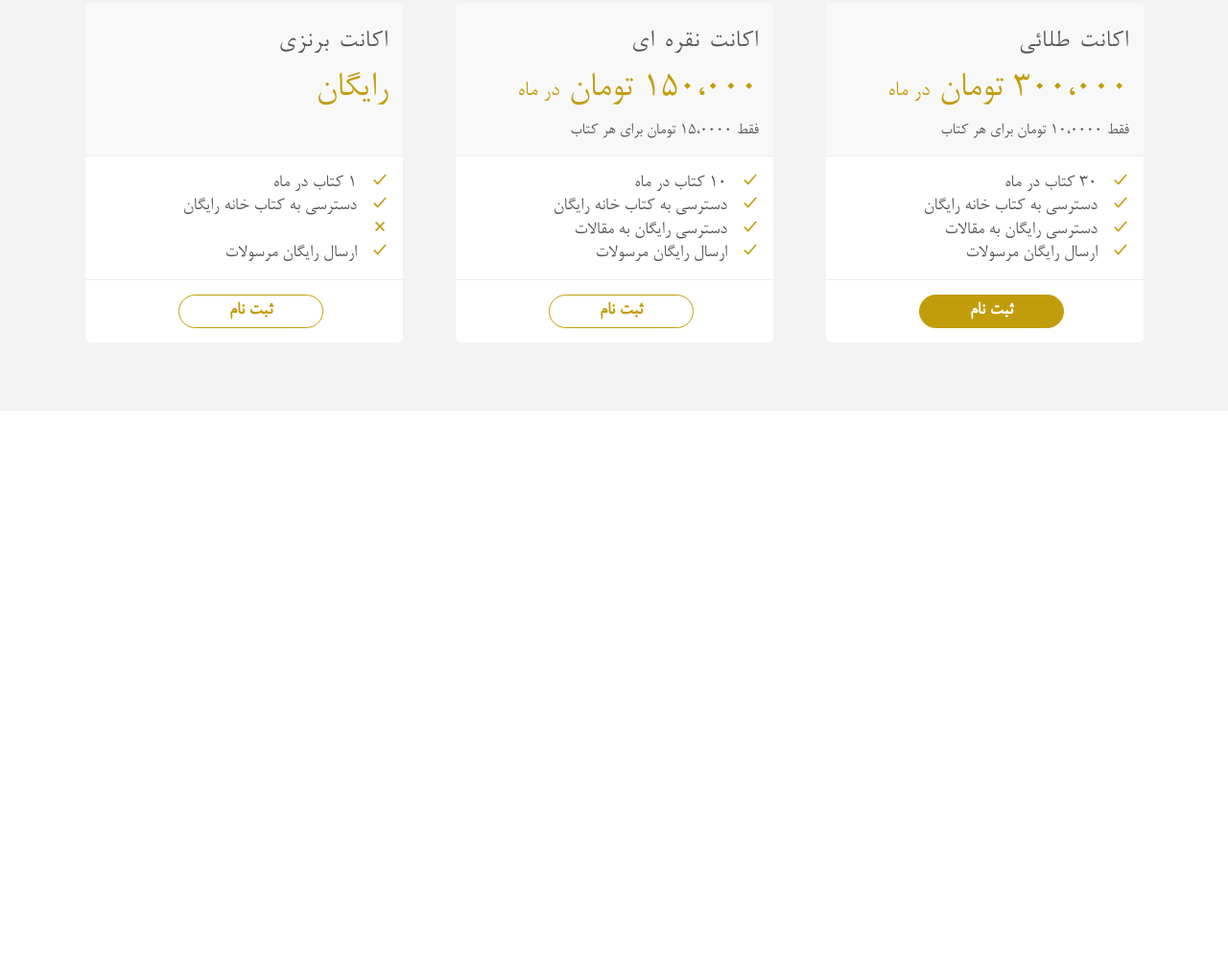
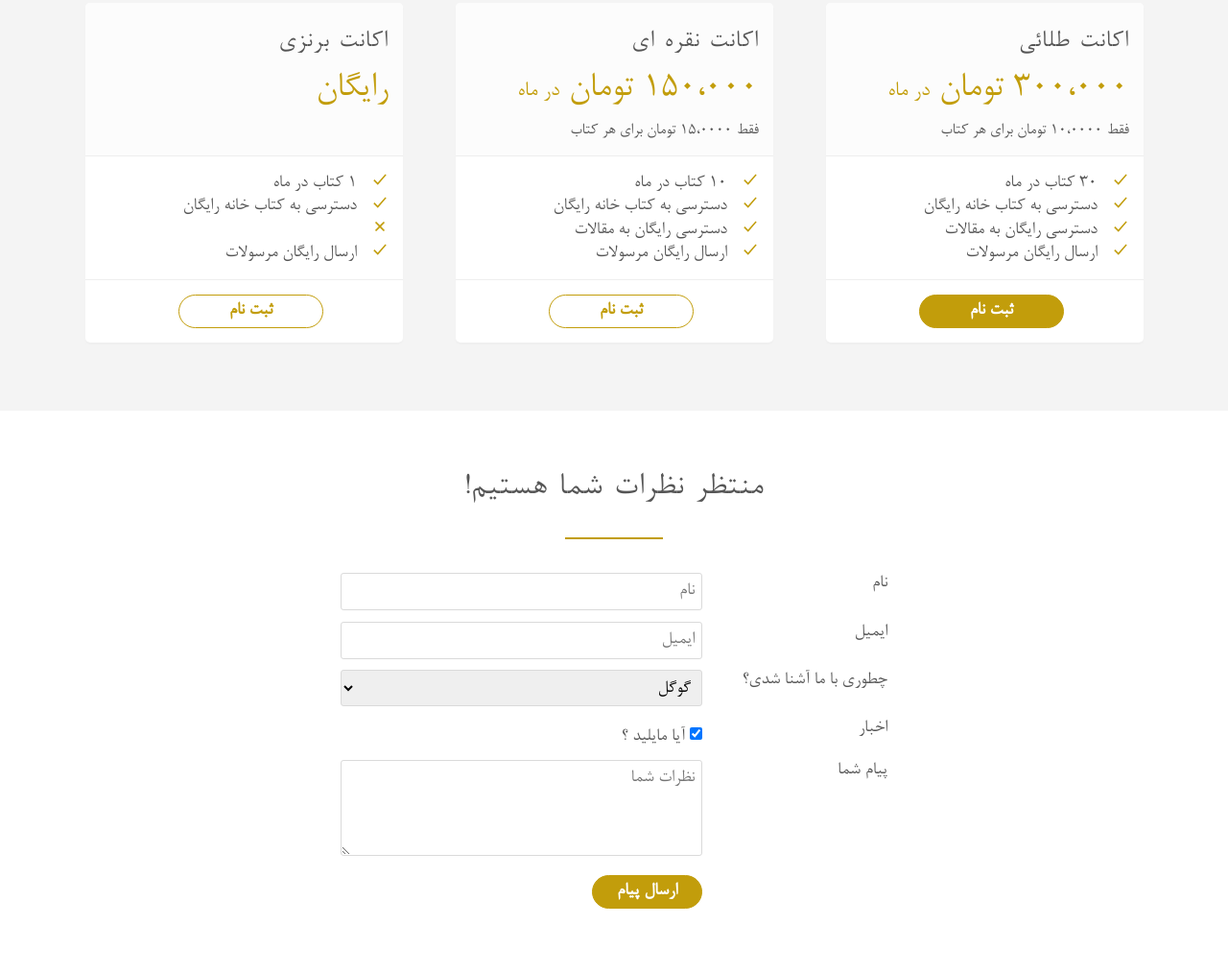
Before and after one commit to BKV15/mobile-book, a plain HTML site: page index.html in a window 1280 px wide. Shown: the part 4047-5060 px from the top of the page at 96% size. Before the commit the page ends 4475 px from the top, so only its background shows below. Drawn offline with nearby package versions, Linux system fonts and the light colour scheme.

Commit message:
added contact section and minor fix

```diff
--- a/index.html
+++ b/index.html
@@ -1,5 +1,6 @@
 <!DOCTYPE html>
 <html lang="en" dir="rtl">
+
 <head>
     <meta charset="UTF-8">
 
@@ -10,6 +11,7 @@
 
     <title>همراه کتاب</title>
 </head>
+
 <body>
     <header>
         <nav>
@@ -33,9 +35,11 @@
     <section class="section-features">
         <div class="row">
             <h2>بزرگترین کتاب خانه دیجیتال&mdash; در جیب شما</h2>
-            <p class="long-copy">پیدا کردن جدیدترین کتاب ها و مقالات روز دنیان همواره از جدی ترین مشکلات علاقه مندان به مطالعه
-                 و دانشجویان می باشد. همراه کتاب، کتاب خانه ای جامع از کتاب های ترجمه، مقالات و کتاب های انگلیسی را برای برطرف کردن
-                 تمام نیازهای تحقیقاتی و تفریحی شما ارائه می دهد.
+            <p class="long-copy">پیدا کردن جدیدترین کتاب ها و مقالات روز دنیان همواره از جدی ترین مشکلات علاقه مندان به
+                مطالعه
+                و دانشجویان می باشد. همراه کتاب، کتاب خانه ای جامع از کتاب های ترجمه، مقالات و کتاب های انگلیسی را برای
+                برطرف کردن
+                تمام نیازهای تحقیقاتی و تفریحی شما ارائه می دهد.
             </p>
         </div>
         <div class="row">
@@ -63,7 +67,8 @@
             <div class="col span_1_of_4 box">
                 <ion-icon class="icon-big" name="library-outline"></ion-icon>
                 <h3>نسخه فیزیکی</h3>
-                <p>هیچی مثل ورق زدن برگ های کتاب نمیشه. همراه کتاب هم از این موضوع غافل نیست و امکانات ویژه ای را برای شما فراهم دیده است.</p>
+                <p>هیچی مثل ورق زدن برگ های کتاب نمیشه. همراه کتاب هم از این موضوع غافل نیست و امکانات ویژه ای را برای
+                    شما فراهم دیده است.</p>
             </div>
         </div>
     </section>
@@ -137,7 +142,8 @@
                     <p>از کتاب خانه ی بدون محدودیت همراه کتاب لذت ببرید!</p>
                 </div>
                 <a class="download-icon" href="#"><img src="resources/img/download-app.svg" alt="app store icon"></a>
-                <a class="download-icon" href="#"><img src="resources/img/download-app-android.png" alt="google play icon"></a>
+                <a class="download-icon" href="#"><img src="resources/img/download-app-android.png"
+                        alt="google play icon"></a>
             </div>
         </div>
     </section>
@@ -160,7 +166,8 @@
                 </div>
                 <div class="library">
                     <ion-icon class="icon-small" name="logo-twitter"></ion-icon>
-                    <a href="https://twitter.com/amazon?ref_src=twsrc%5Egoogle%7Ctwcamp%5Eserp%7Ctwgr%5Eauthor">@amazon</a>
+                    <a
+                        href="https://twitter.com/amazon?ref_src=twsrc%5Egoogle%7Ctwcamp%5Eserp%7Ctwgr%5Eauthor">@amazon</a>
                 </div>
             </div>
             <div class="col span_1_of_4 box">
@@ -176,7 +183,8 @@
                 </div>
                 <div class="library">
                     <ion-icon class="icon-small" name="logo-twitter"></ion-icon>
-                    <a href="https://twitter.com/booksamillion?ref_src=twsrc%5Egoogle%7Ctwcamp%5Eserp%7Ctwgr%5Eauthor">@booksamillion</a>
+                    <a
+                        href="https://twitter.com/booksamillion?ref_src=twsrc%5Egoogle%7Ctwcamp%5Eserp%7Ctwgr%5Eauthor">@booksamillion</a>
                 </div>
             </div>
             <div class="col span_1_of_4 box">
@@ -187,7 +195,7 @@
                     بیش از 500 هزار کتاب
                 </div>
                 <div class="library">
-                    <ion-icon class="icon-small" name="chatbubbles-sharo"></ion-icon>
+                    <ion-icon class="icon-small" name="chatbubbles-sharp"></ion-icon>
                     2+ زبان دنیا
                 </div>
                 <div class="library">
@@ -208,7 +216,8 @@
                 </div>
                 <div class="library">
                     <ion-icon class="icon-small" name="logo-twitter"></ion-icon>
-                    <a href="https://twitter.com/Powells?ref_src=twsrc%5Egoogle%7Ctwcamp%5Eserp%7Ctwgr%5Eauthor">@powells</a>
+                    <a
+                        href="https://twitter.com/Powells?ref_src=twsrc%5Egoogle%7Ctwcamp%5Eserp%7Ctwgr%5Eauthor">@powells</a>
                 </div>
             </div>
         </div>
@@ -221,23 +230,29 @@
         <div class="row">
             <div class="col span_1_of_3">
                 <blockquote>
-                    زمانی که داشتم شرکتم را تاسیس می کردم همیشه به منابع کتابی زیادی احتیاج داشتم و بیشتر وفتم صرف گشت و گذار تو کتاب خانه هایی می گذشت که به
-                    هیچ وجه کامل نبودن. اما حالا دیگه نیازی نیست بره کوچکترین موضوع کلی وقت هدر بدم. به جاش خیلی راحت به یه جستجوی کوتاه به راحتی هرچه تمام تر
-                    منابع لازم پیدا میکنم.
+                    زمانی که در حال تاسیس شرکتم بودم، همیشه به منابع کتابی زیادی احتیاج داشتم و بیشتر وقتم صرف گشت و
+                    گذار در کتاب خانه هایی می گذشت که به
+                    هیچ وجه کامل نبودند. اما حالا دیگر نیازی نیست برای کوچکترین موضوع کلی وقت هدر دهم.در عوض حالا خیلی
+                    راحت با جستجویی کوتاه به راحتی هرچه تمام تر
+                    منابع لازم را پیدا میکنم.
                     <cite><img src="resources/img/bill.jfif" alt="bill gates">بیل دروازه</cite>
                 </blockquote>
             </div>
             <div class="col span_1_of_3">
                 <blockquote>
-                    همراه کتاب کار منو برای انجام تحقیقات و کار روی پروژه های علمی خیلی راحت کرده و ترجمه های تخصصی تیم همراه کتاب دیگه کابوس استفاده از
-                    کتاب های اورجینال رو از بین برده. دیگه لازم نیست کلی وقت بزارم و کتاب هایی که نمی فهمم به بدبختی مطالعه کنم.
+                    همراه کتاب کار منو برای انجام تحقیقات و کار روی پروژه های علمی خیلی راحت کرده و ترجمه های تخصصی تیم
+                    همراه کتاب دیگه کابوس استفاده از
+                    .کتاب های اورجینال رو از بین برده. دیگه لازم نیست کلی وقت بزارم و کتاب هایی که نمی فهمم به بدبختی
+                    مطالعه کنم.
                     <cite><img src="resources/img/albert.jfif" alt="bill gates">آلبرت باهوش</cite>
                 </blockquote>
             </div>
             <div class="col span_1_of_3">
                 <blockquote>
-                    رهبری یه انقلاب کار راحتی نیست. بهترین روش آگاهی دادن به مردمه و این مهم بدست نمیاد مگر با مطالعه. پس بهترین روش برای رهبری انقلاب
-                    آسان کردن دسترسی مردم به کتاب است. همراه کتاب با قیمت های بسیار مناسبش و البته دسترسی به تمامی منابع مهم دنیا یار و یاور هر رهبر انقلابی است.
+                    رهبری یه انقلاب کار راحتی نیست. بهترین روش آگاهی دادن به مردمه و این مهم بدست نمیاد مگر با مطالعه.
+                    پس بهترین روش برای رهبری انقلاب
+                    آسان کردن دسترسی مردم به کتاب است. همراه کتاب با قیمت های بسیار مناسبش و البته دسترسی به تمامی منابع
+                    مهم دنیا یار و یاور هر رهبر انقلابی است.
                     پس اگه شما هم دنبال تغییر دنیای دور و برتون هستید همین الان عضو همراه کتاب بشید.
                     <cite><img src="resources/img/cheguavara.jfif" alt="bill gates">چه! گوارا</cite>
                 </blockquote>
@@ -348,6 +363,70 @@
         </div>
     </section>
 
+    <section class="contact-form">
+        <div class="row">
+            <h2>منتظر نظرات شما هستیم!</h1>
+        </div>
+        <div class="row">
+            <form action="#" method="POST">
+                <div class="row">
+                    <div class="col span_1_of_3">
+                        <label for="name">نام</label>
+                    </div>
+                    <div class="col span_2_of_3">
+                        <input id="name" type="text" name="name" placeholder="نام" required>
+                    </div>
+                </div>
+                <div class="row">
+                    <div class="col span_1_of_3">
+                        <label for="email">ایمیل</label>
+                    </div>
+                    <div class="col span_2_of_3">
+                        <input id="email" type="email" name="email" placeholder="ایمیل" required>
+                    </div>
+                </div>
+                <div class="row">
+                    <div class="col span_1_of_3">
+                        <label for="finding">چطوری با ما آشنا شدی؟</label>
+                    </div>
+                    <div class="col span_2_of_3">
+                        <select name="finding" id="finding">
+                            <option value="google">گوگل</option>
+                            <option value="friends">دوستان</option>
+                            <option value="advertisment">تبلیغات</option>
+                            <option value="other">تصادفی</option>
+                        </select>
+                    </div>
+                </div>
+                <div class="row">
+                    <div class="col span_1_of_3">
+                        <label for="news">اخبار</label>
+                    </div>
+                    <div class="col span_2_of_3">
+                        <input id="news" type="checkbox" checked><span>آیا مایلید ؟</span>
+                    </div>
+                </div>
+                <div class="row">
+                    <div class="col span_1_of_3">
+                        <label for="message">پیام شما</label>
+                    </div>
+                    <div class="col span_2_of_3">
+                        <textarea name="message" id="message" placeholder="نظرات شما"></textarea>
+                    </div>
+                </div>
+                <div class="row">
+                    <div class="col span_1_of_3">
+                        <label>&nbsp;</label>
+                    </div>
+                    <div class="col span_2_of_3">
+                        <input type="submit" value="ارسال پیام">
+                    </div>
+                </div>
+            </form>
+        </div>
+    </section>
+
     <script src="https://unpkg.com/ionicons@5.2.3/dist/ionicons.js"></script>
 </body>
+
 </html>
--- a/resources/css/styles.css
+++ b/resources/css/styles.css
@@ -92,7 +92,8 @@ h3 {
 
 /* --- BUTTONS --- */
 .btn:link,
-.btn:visited {
+.btn:visited,
+input[type="submit"] {
     font-weight: 700;
     display: inline-block;
     text-decoration: none;
@@ -103,7 +104,8 @@ h3 {
 }
 
 .btn-full:link,
-.btn-full:visited {
+.btn-full:visited,
+input[type="submit"] {
     color: #fff;
     background-color: #c29d0b;
     border: 1px solid #c29d0b;
@@ -116,7 +118,8 @@ h3 {
 }
 
 .btn-full:hover,
-.btn-full:active {
+.btn-full:active,
+input[type="submit"]:hover {
     background-color:#927608;
     border-color: #927608;
 }
@@ -400,7 +403,7 @@ cite img {
 /* ----------------------------------------------- */
 
 .section-pricing {
-    background-color: #f3f3f3;
+    background-color: #f4f4f4;
 }
 
 .pricing-box {
@@ -408,6 +411,7 @@ cite img {
     margin: 0 auto;
     background-color: #fff;
     border-radius: 5px;
+    box-shadow: 0 2px 2px #efefef;
 }
 
 .pricing-box div {
@@ -416,7 +420,7 @@ cite img {
 }
 
 .pricing-box div:first-child {
-    background-color: #f8f8f8;
+    background-color: #fcfcfc;
     border-top-left-radius: 5px;
     border-top-right-radius: 5px;
 }
@@ -448,3 +452,34 @@ cite img {
 .pricing-box ul {
     list-style: none;
 }
+
+/* ----------------------------------------------- */
+/* CONTACT FORM */
+/* ----------------------------------------------- */
+
+form {
+    width: 50%;
+    margin: 0 auto;
+}
+
+input[type="text"],
+input[type="email"],
+select,
+textarea {
+    width: 100%;
+    padding: 7px;
+    border: 1px solid rgb(218, 218, 218);
+    border-radius: 3px;
+}
+
+input[type="checkbox"] {
+    margin: 10px 0 10px 5px;
+}
+
+textarea {
+    height: 100px;
+}
+
+*:focus {
+    outline: none;
+}
```
Also changed, not shown: resources/img/black-mb.png (added).
